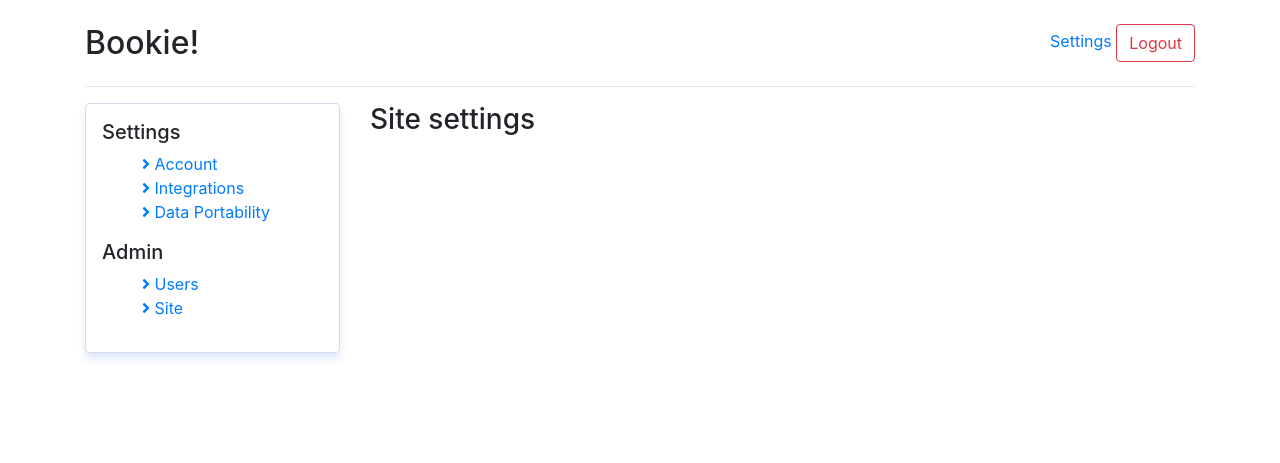
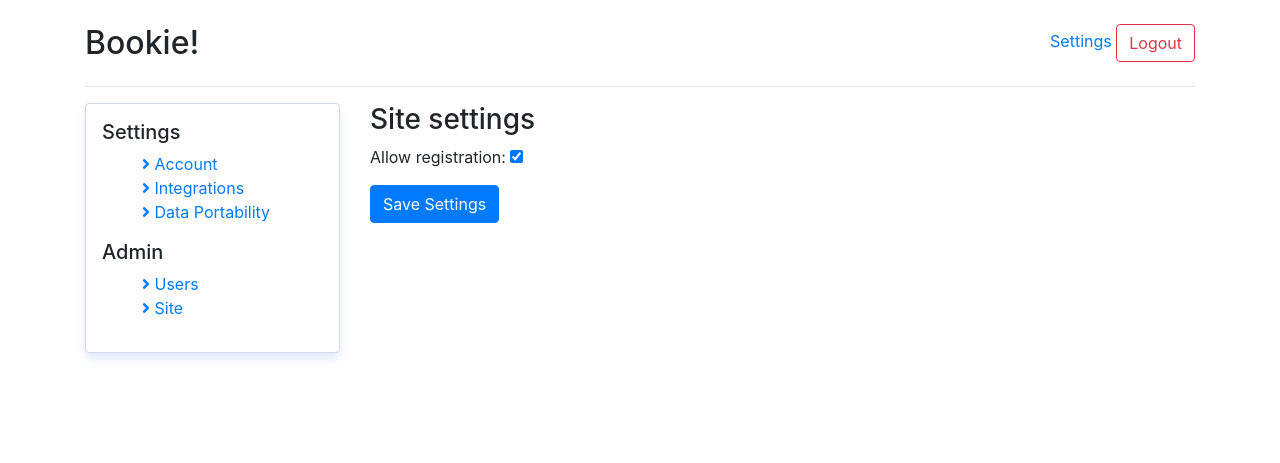
Before and after one commit to dubs3c/Bookie, a Django app: page /settings/site in a window 1280 px wide. Shown: the top 463 px of the page. Run offline with Django 3.2, Linux system fonts and the light colour scheme; a user stored in the database is signed in; tables that the repository leaves empty hold one stand-in row (values such as "Sample post"); parts of the project's set-up code (start-up, migrations or seed data) failed here and were passed over; some libraries are stand-ins or nearby versions.

Commit message:
add function to prevent user registrations

```diff
--- a/apps/settings/forms.py
+++ b/apps/settings/forms.py
@@ -10,6 +10,8 @@ from django.forms import ModelForm
 from django.utils.translation import gettext_lazy as _
 
 from django_celery_beat.models import PeriodicTasks
+
+from .models import Site
 
 from apps.web.models import CrontabScheduleUser, ScheduledTasks
 from apps.web.models import Profile
@@ -88,6 +90,38 @@ class ChangePasswordForm(forms.Form):
             if commit:
                 self.user.save()
         return self.user
+
+class SiteSettingsForm(ModelForm):
+
+    error_messages = {
+        "incorrect_type": ("The option you selected is not valid"),
+    }
+
+    class Meta:
+        model = Site
+        fields = ["allow_registration"]
+
+    def clean_allow_registration(self):
+        allow = self.cleaned_data.get("allow_registration")
+        if not isinstance(allow, bool):
+            raise forms.ValidationError(
+                self.error_messages["incorrect_type"],
+                code="incorrect_type",
+            )
+        return allow
+
+    def save(self, commit=True):
+        """save"""
+        allow = self.cleaned_data.get("allow_registration")
+
+        # meh
+        s = Site.objects.all().first()
+        if s is None:
+            Site.objects.create(allow_registration=allow)
+        else:
+            s.allow_registration = allow
+            s.save()
+        return allow
 
 
 class ProfileForm(ModelForm):
--- a/apps/settings/models.py
+++ b/apps/settings/models.py
@@ -21,3 +21,8 @@ class Telegram(models.Model):
             return super().save(*args, **kwargs)
         else:
             return super().save(*args, **kwargs)
+
+
+class Site(models.Model):
+    """ Site Settings """
+    allow_registration = models.BooleanField(default=True)
--- a/apps/settings/templates/settings/site.html
+++ b/apps/settings/templates/settings/site.html
@@ -4,5 +4,13 @@
 
 <h3>Site settings</h3>
 
+<form action="{% url 'settings:site' %}" method="post">
+    {% csrf_token  %}
+
+    <p>Allow registration: {{form.allow_registration}}</p>
+    <small>{{form.errors}}</small>
+    <input type="submit" name="submit" class="btn btn-primary" value="Save Settings">
+</form>
+
 
 {% endblock %}
--- a/apps/settings/views.py
+++ b/apps/settings/views.py
@@ -7,7 +7,7 @@ import logging
 import pytz
 import csv
 
-from django.http import Http404
+from django.http import Http404, HttpResponseBadRequest
 from django.utils.crypto import get_random_string
 from django.template.exceptions import TemplateDoesNotExist, TemplateSyntaxError
 from django.template.loader import get_template
@@ -23,8 +23,8 @@ from django.utils import timezone
 from django.shortcuts import redirect
 
 from apps.web.models import CrontabScheduleUser, Bookmarks
-from .forms import ChangePasswordForm, CronForm, ProfileForm
-from .models import Telegram
+from .forms import ChangePasswordForm, CronForm, ProfileForm, SiteSettingsForm
+from .models import Telegram, Site
 
 
 LOGGER = logging.getLogger(__name__)
@@ -271,4 +271,20 @@ def site(request):
     if not request.user.is_superuser:
         raise Http404()
 
-    return render(request, "settings/site.html", context={})
+    errors = []
+
+    if request.method == "GET":
+        s = Site.objects.all().first()
+        data = {"allow_registration": s.allow_registration}
+        site_form = SiteSettingsForm(data)
+
+    if request.method == "POST":
+        site_form = SiteSettingsForm(data=request.POST)
+
+        if site_form.is_valid():
+            site_form.save()
+            messages.success(request, "Site settings has been successfully updated")
+        else:
+            errors.append(site_form.errors)
+
+    return render(request, "settings/site.html", context={ "form": site_form, "formerrors": errors})
```
Also changed, not shown: apps/web/views.py (+7 -0 lines), apps/settings/migrations/0003_site.py (added).
